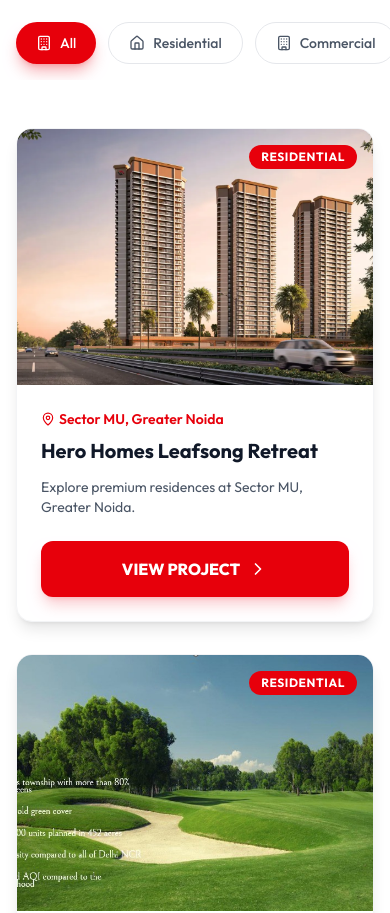
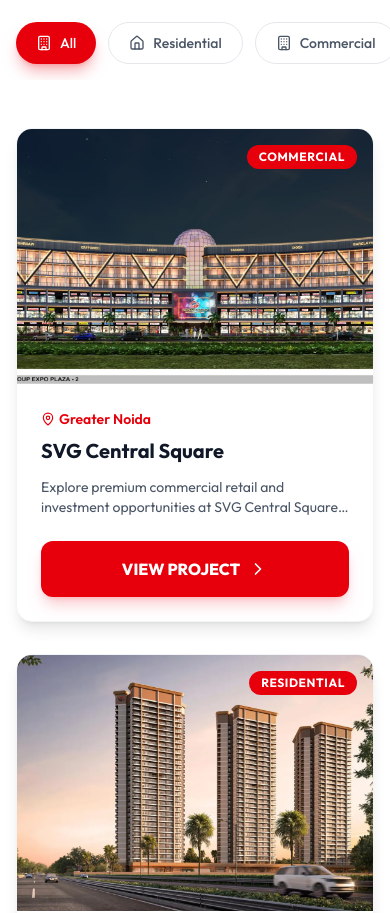
Before and after one commit to lalitrealprop/REAL-PROP, a React (Vite) app: page / in a window 390 px wide. Shown: the part 5440-6353 px from the top of the page. Built offline with nearby package versions, Linux system fonts and the light colour scheme; no server answers; the database is empty; a web font is replaced by a local one.

Commit message:
Add projects listing page and improve SEO for 11 public routes

```diff
--- a/seo-pages.json
+++ b/seo-pages.json
@@ -6,8 +6,35 @@
     {
       "path": "/",
       "title": "REAL PROP | Property Investment Consultant Delhi NCR",
-      "description": "REAL PROP property investment consultancy for Noida, Greater Noida, Ghaziabad and Delhi NCR.",
+      "description": "REAL PROP provides property investment consultancy across Noida, Greater Noida, Ghaziabad and Delhi NCR. Explore residential and commercial projects.",
       "type": "website"
+    },
+    {
+      "path": "/projects",
+      "title": "Residential & Commercial Projects in Noida | REAL PROP",
+      "description": "Explore residential and commercial properties in Noida and Greater Noida, including Hero Homes, SVG Central Square, CRC The Peridona and ACE ARTE.",
+      "type": "website"
+    },
+    {
+      "path": "/projects/svg-central-square",
+      "title": "SVG Central Square Greater Noida | REAL PROP",
+      "description": "Explore SVG Central Square commercial retail and investment opportunities in Greater Noida. Project highlights, retail spaces and enquiries with REAL PROP.",
+      "type": "website",
+      "image": "/svg-central-square/svg-06.jpeg"
+    },
+    {
+      "path": "/projects/crc-the-peridona",
+      "title": "CRC The Peridona Jaypee Greens Greater Noida | REAL PROP",
+      "description": "Explore CRC The Peridona at Jaypee Greens, Greater Noida. Discover luxury 4 and 5 BHK residences, amenities and project enquiries with REAL PROP.",
+      "type": "website",
+      "image": "/crc-the-peridona/images/hero/hero-bg.webp"
+    },
+    {
+      "path": "/projects/ace-arte-sector-150-noida",
+      "title": "ACE ARTE Sector 150 Noida | 3 & 4 BHK | REAL PROP",
+      "description": "Explore ACE ARTE at Sector 150, Noida. Discover premium 3 and 4 BHK residences, project amenities, floor plans and enquiries with REAL PROP.",
+      "type": "website",
+      "image": "/ace-arte/ace-arte-hero.jpeg"
     },
     {
       "path": "/projects/hero-homes-sector-mu-greater-noida",
@@ -17,6 +44,36 @@
       "projectName": "Hero Homes Leafsong Retreat",
       "location": "Sector MU, Greater Noida, Uttar Pradesh",
       "image": "/hero-homes-sector-mu/towers.webp"
+    },
+    {
+      "path": "/greater-noida",
+      "title": "Property Investment in Greater Noida | REAL PROP",
+      "description": "Explore residential and commercial property investment opportunities in Greater Noida with REAL PROP, your independent property advisory partner.",
+      "type": "website"
+    },
+    {
+      "path": "/noida",
+      "title": "Residential & Commercial Property in Noida | REAL PROP",
+      "description": "Explore residential projects, commercial properties and property investment opportunities in Noida with REAL PROP.",
+      "type": "website"
+    },
+    {
+      "path": "/noida-extension",
+      "title": "Property Investment in Noida Extension | REAL PROP",
+      "description": "Explore residential and commercial properties in Noida Extension, Greater Noida West, with REAL PROP property advisory.",
+      "type": "website"
+    },
+    {
+      "path": "/ghaziabad",
+      "title": "Residential & Commercial Property in Ghaziabad | REAL PROP",
+      "description": "Explore property investment opportunities, residential projects and commercial properties in Ghaziabad with REAL PROP.",
+      "type": "website"
+    },
+    {
+      "path": "/delhi",
+      "title": "Property Investment Consultant in Delhi | REAL PROP",
+      "description": "Explore residential and commercial property investment opportunities in Delhi NCR with REAL PROP independent property advisory.",
+      "type": "website"
     }
   ]
 }
--- a/src/App.tsx
+++ b/src/App.tsx
@@ -30,6 +30,7 @@
 import './styles-ace-arte.css';
 import HeroHomesSectorMU from './pages/HeroHomesSectorMU';
 import './styles-hero-homes.css';
+import ProjectsListing from './pages/ProjectsListing';
 
 const ADMIN_EMAIL = 'realprop201301@gmail.com';
 
@@ -138,6 +139,7 @@
           <Route path="/projects/crc-the-peridona" element={<CRCThePeridona />} />
           <Route path="/projects/ace-arte-sector-150-noida" element={<AceArteSector150Noida />} />
           <Route path="/projects/hero-homes-sector-mu-greater-noida" element={<HeroHomesSectorMU />} />
+          <Route path="/projects" element={<ProjectsListing />} />
           <Route
             path="/admin/*"
             element={
--- a/src/components/ProjectsSection.tsx
+++ b/src/components/ProjectsSection.tsx
@@ -16,6 +16,17 @@
 ];
 
 const FEATURED_PROJECTS: Project[] = [
+  {
+  id: 'realprop-svg-central-square',
+  title: 'SVG Central Square',
+  description: 'Explore premium commercial retail and investment opportunities at SVG Central Square, Greater Noida.',
+  location: 'Greater Noida',
+  type: 'Commercial',
+  category: 'Commercial',
+  image: '/svg-central-square/svg-06.jpeg',
+  createdAt: null as any,
+},
+
   {
     id: 'realprop-hero-homes-sector-mu',
     title: 'Hero Homes Leafsong Retreat',
@@ -46,6 +57,7 @@
     image: '/ace-arte/ace-arte-hero.jpeg',
     createdAt: null as any,
   },
+
 ];
 
 function getProjectRoute(project: Project): string | null {
--- /dev/null
+++ b/src/pages/ProjectsListing.tsx
@@ -0,0 +1,67 @@
+
+import { useEffect } from 'react';
+import ProjectsSection from '../components/ProjectsSection';
+
+export default function ProjectsListing() {
+  useEffect(() => {
+    const previousTitle = document.title;
+    const title = 'Explore Properties in Noida & Greater Noida | REAL PROP';
+    const description =
+      'Explore residential and commercial real estate projects in Noida and Greater Noida, including Hero Homes, ACE ARTE, CRC The Peridona and SVG Central Square.';
+
+    document.title = title;
+
+    let meta = document.querySelector<HTMLMetaElement>(
+      'meta[name="description"]'
+    );
+
+    const existingMeta = meta;
+    const previousDescription = meta?.getAttribute('content');
+
+    if (!meta) {
+      meta = document.createElement('meta');
+      meta.name = 'description';
+      document.head.appendChild(meta);
+    }
+
+    meta.setAttribute('content', description);
+
+    return () => {
+      document.title = previousTitle;
+
+      if (!existingMeta) {
+        meta?.remove();
+      } else if (previousDescription !== null && previousDescription !== undefined) {
+        existingMeta.setAttribute('content', previousDescription);
+      } else {
+        existingMeta.removeAttribute('content');
+      }
+    };
+  }, []);
+
+  return (
+    <div className="min-h-screen bg-gray-50">
+      <section className="bg-white border-b border-gray-100 py-12 md:py-16">
+        <div className="container mx-auto px-4 text-center">
+          <p className="text-red-600 text-xs font-black uppercase tracking-widest mb-4">
+            REAL PROP PROPERTY PORTFOLIO
+          </p>
+
+          <h1 className="text-4xl md:text-5xl font-black text-gray-900 mb-5">
+            Explore Our Projects
+          </h1>
+
+          <p className="text-gray-600 max-w-3xl mx-auto text-base md:text-lg leading-relaxed">
+            Discover residential and commercial real estate opportunities
+            across Noida, Greater Noida and Delhi NCR. Explore project
+            details and connect with REAL PROP for personalized assistance.
+          </p>
+        </div>
+      </section>
+
+      <section className="py-12 md:py-20">
+        <ProjectsSection title="Featured & Available Projects" />
+      </section>
+    </div>
+  );
+}
```
Also changed, not shown: vercel.json, 1 other file (tests, documents, lock files or other folders).
